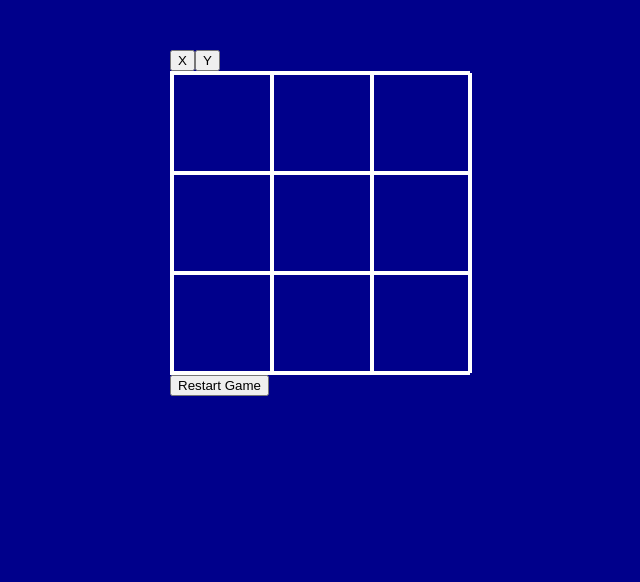
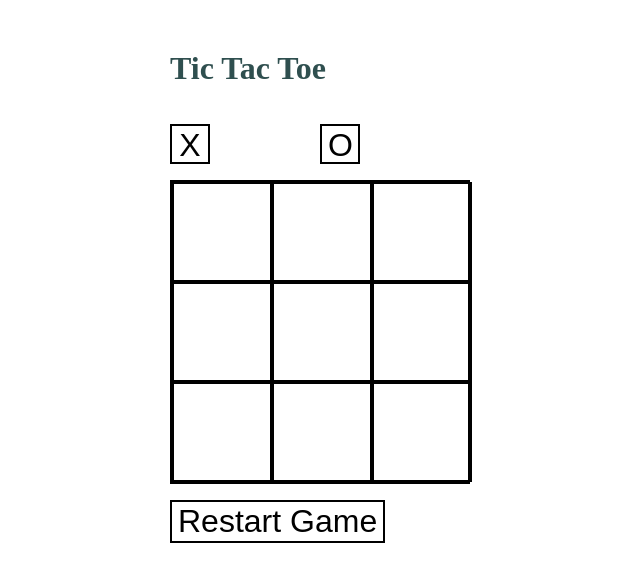
Before and after one commit to carmandomx/ttt-ai, a React (Create React App) app: page / in a window 1280 px wide. Shown: the top 582 px of the page, without its empty margins (320-960 px from the left). Built offline with nearby package versions, Linux system fonts and the light colour scheme.

Commit message:
tercer commit v1 terminada del proyecto

```diff
--- a/src/App.css
+++ b/src/App.css
@@ -1,6 +1,6 @@
 body{
-  background-color: darkblue;
-  color: floralwhite;
+  background-color: white;
+  color: darkslategray;
 }
 
 main{
@@ -10,7 +10,7 @@ main{
 
 div.board{
   display: grid;
-  border: 2px solid white;
+  border: 2px solid black;
   grid-template-columns: 1fr 1fr 1fr;
   grid-template-rows: 1fr, 1fr,1fr;
 }
@@ -18,10 +18,33 @@ div.board{
 div.square{
   width: 100px;
   height: 100px;
-  border: 2px solid white;
+  border: 2px solid black;
   box-sizing: border-box;
   font-size: 4rem;
   text-align: center;
 
 
 }
+button.X, button.O{
+  border: 2px solid black;
+  background-color: white;
+  width: 40px;
+  height: 40px;
+  margin-inline: 0 auto;
+  margin-block: 16px;
+  font-size: 2rem;
+}
+div.button-container{
+  display: flex;
+  align-items: center;
+
+}
+button.Restart{
+  border: 2px solid black;
+  background-color: white;
+  min-height: min-content;
+  min-width: min-content;
+  margin-inline: 0 auto;
+  margin-block: 16px;
+  font-size: 2rem;
+}
--- a/src/App.tsx
+++ b/src/App.tsx
@@ -5,6 +5,9 @@ import { Square } from './components/Square';
 import { Button } from './components/Buttons';
 import { useState, useEffect } from 'react';
 import useGameState from './hooks/useGameState';
+import useChipState from './hooks/useChipState';
+import usePcState from './hooks/usePcState';
+import useWinnerState from './hooks/useWinnerState';
 
 const defaultSquares = (length=9): any[] => {
   return Array(length).fill(null);
@@ -18,8 +21,10 @@ const winnerLines = [
 
 function App() {
   const [squares, setSquares] = useState(defaultSquares());
-  const [winner,setWinner] = useState("");
+  const [winnerState, setWinnerX, setWinnerO, setWinnerDraw] = useWinnerState();
   const [gameState, startGame, endGame] = useGameState();
+  const [chipState, setUserChipX, setUserChipO] = useChipState();
+  const [pcState, setPcChipX, setPcChipO] = usePcState();
 
 
   const handleStartGame = () => {
@@ -29,6 +34,30 @@ function App() {
   const handleEndGame = () => {
     endGame();
   };
+
+  const cleanBoard = ()=>{
+    setSquares(defaultSquares())
+  }
+
+  const reStartGame = () =>{
+    handleEndGame();
+    cleanBoard();
+
+
+
+  }
+
+  const setUserChipToX = ()=>{
+    setUserChipX();
+    setPcChipO();
+    handleStartGame();
+
+  }
+  const setUserChipToO = ()=>{
+    setUserChipO();
+    setPcChipX();
+    handleStartGame();
+  }
 
   useEffect(() => {
     const isComputerTurn = squares.filter(square => square !== null).length % 2 === 1;
@@ -45,26 +74,43 @@ function App() {
       .map((square,index) => square === null ? index : null)
       .filter(val => val !== null);
 
-    const playerWon = linesThatAre('X', 'X', 'X').length > 0;
-    const computerWon = linesThatAre('O', 'O', 'O').length > 0;
+    const playerWon = linesThatAre(chipState, chipState, chipState).length > 0;
+    const computerWon = linesThatAre(pcState, pcState, pcState).length > 0;
+    const isNullsquare = (element:any) => element  === null;
+    const draw = squares.some(isNullsquare);
 
     if (playerWon) {
-      setWinner('X');
+      if(chipState==='X'){
+        setWinnerX();
+      }else{
+        setWinnerO();
+      }
+
       handleEndGame();
     }
     if (computerWon) {
-      setWinner('O');
+      if(pcState==='O'){
+        setWinnerO();
+      }else{
+        setWinnerX();
+      }
       handleEndGame();
+    }
+
+    if(!draw){
+      setWinnerDraw();
+      handleEndGame();
+      console.log(winnerState)
     }
 
     const putComputerAt = (index:any) => {
       let newSquares = squares;
-      newSquares[index] = 'O';
+      newSquares[index] = pcState;
       setSquares([...newSquares]);
     };
     if(isComputerTurn){
 
-      const winingLines = linesThatAre('O', 'O', null);
+      const winingLines = linesThatAre(pcState, pcState, null);
       if (winingLines.length > 0) {
         const winIndex = winingLines[0].filter(index => squares[index] === null)[0];
         setTimeout(() => {
@@ -73,7 +119,7 @@ function App() {
         return;
       }
 
-      const linesToBlock = linesThatAre('X', 'X', null);
+      const linesToBlock = linesThatAre(chipState, chipState, null);
       if (linesToBlock.length > 0) {
         const blockIndex = linesToBlock[0].filter(index => squares[index] === null)[0];
         setTimeout(() => {
@@ -82,7 +128,7 @@ function App() {
         return;
       }
 
-      const linesToContinue = linesThatAre('O', null, null);
+      const linesToContinue = linesThatAre(pcState, null, null);
       if (linesToContinue.length > 0) {
         setTimeout(() => {
           putComputerAt(linesToContinue[0].filter(index => squares[index] === null)[0]);
@@ -100,11 +146,11 @@ function App() {
 
 
   const handleSquareClick=(index:number)=>{
-    if(gameState=="active"){
+    if(gameState==="active"){
       const isPlayerTurn = squares.filter(square => square != null).length % 2 === 0;
       if(isPlayerTurn){
         let newSquares = squares;
-        newSquares[index] = "X";
+        newSquares[index] = chipState;
         setSquares([...newSquares]);
       }
     }
@@ -112,8 +158,11 @@ function App() {
   }
   return (
     <main>
-      <Button text='X' onClick={handleStartGame}/>
-      <Button text='Y' onClick={handleStartGame}/>
+      <h1>Tic Tac Toe</h1>
+      <div className='button-container'>
+        <Button className='X' text='X' onClick={setUserChipToX}/>
+        <Button className='O'text='O' onClick={setUserChipToO}/>
+      </div>
       <Board>
        {squares.map((square,index:number) =>
         <Square
@@ -124,15 +173,20 @@ function App() {
         o={square==="O"?1:0}
         onClick = {()=> handleSquareClick(index)} />)}
       </Board>
-      <Button text='Restart Game' onClick={handleEndGame}/>
-      {!!winner && winner === 'X' && (
+      <Button className='Restart' text='Restart Game' onClick={ reStartGame}/>
+      {!!winnerState && winnerState === chipState && (
         <div className="result green">
           You WON!
         </div>
       )}
-      {!!winner && winner === 'O' && (
+      {!!winnerState && winnerState === pcState && (
         <div className="result red">
           You LOST!
+        </div>
+      )}
+      {!!winnerState && winnerState === "Draw" && (
+        <div className="result red">
+          Its a Draw!
         </div>
       )}
     </main>
--- a/src/components/Buttons.tsx
+++ b/src/components/Buttons.tsx
@@ -2,11 +2,12 @@ import React from 'react';
 
 type ButtonProps = {
   text: string;
+  className:string;
   onClick: () => void;
 }
 
-export const Button: React.FC<ButtonProps> = ({ text, onClick}) => {
+export const Button: React.FC<ButtonProps> = ({ text, onClick, className}) => {
   return (
-    <button onClick={onClick}>{text}</button>
+    <button className={className} onClick={onClick}>{text}</button>
   );
 }
--- /dev/null
+++ b/src/hooks/useChipState.tsx
@@ -0,0 +1,19 @@
+import { useState, useCallback } from 'react';
+
+type ChipState = 'X' | 'O';
+
+const useChipState = (initialState: ChipState = 'X'): [ChipState, () => void, () => void] => {
+  const [chipState, setChipState] = useState<ChipState>(initialState);
+
+  const setUserChipX = useCallback(() => {
+    setChipState('X');
+  }, []);
+
+  const setUserChipO = useCallback(() => {
+    setChipState('O');
+  }, []);
+
+  return [chipState, setUserChipX, setUserChipO];
+};
+
+export default useChipState;
--- /dev/null
+++ b/src/hooks/usePcState.tsx
@@ -0,0 +1,19 @@
+import { useState, useCallback } from 'react';
+
+type PcState = 'X' | 'O';
+
+const usePcState = (initialState: PcState = 'O'): [PcState, () => void, () => void] => {
+  const [pcState, setPcState] = useState<PcState>(initialState);
+
+  const setPcChipX = useCallback(() => {
+    setPcState('X');
+  }, []);
+
+  const setPcChipO = useCallback(() => {
+    setPcState('O');
+  }, []);
+
+  return [pcState, setPcChipX, setPcChipO];
+};
+
+export default usePcState;
--- /dev/null
+++ b/src/hooks/useWinnerState.tsx
@@ -0,0 +1,22 @@
+import { useState, useCallback } from 'react';
+
+type WinnerState = ''|'X' | 'O' | "Draw";
+
+const useWinnerState = (initialState: WinnerState = ''): [WinnerState, () => void, () => void , () => void] => {
+  const [winnerState, setWinnerState] = useState<WinnerState>(initialState);
+
+  const setWinnerX = useCallback(() => {
+    setWinnerState('X');
+  }, []);
+
+  const setWinnerO = useCallback(() => {
+    setWinnerState('O');
+  }, []);
+  const setWinnerDraw = useCallback(() => {
+    setWinnerState('Draw');
+  }, []);
+
+  return [winnerState, setWinnerX , setWinnerO, setWinnerDraw];
+};
+
+export default useWinnerState;
```
